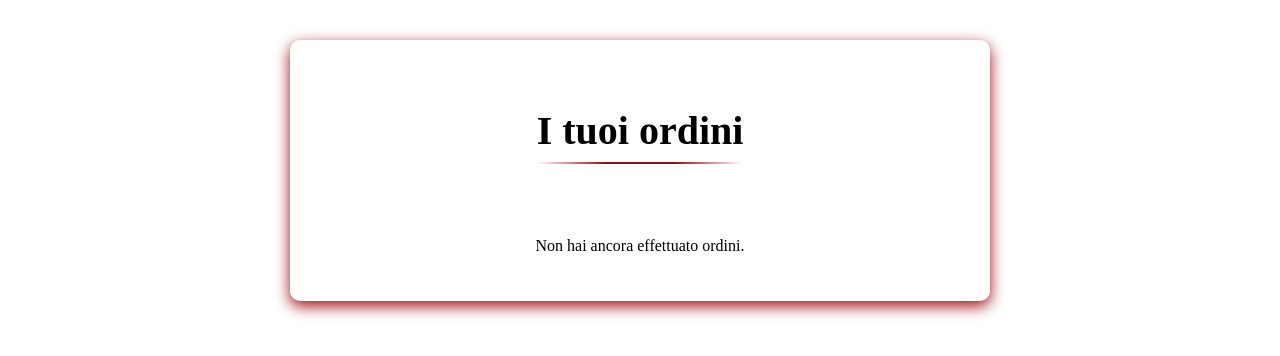
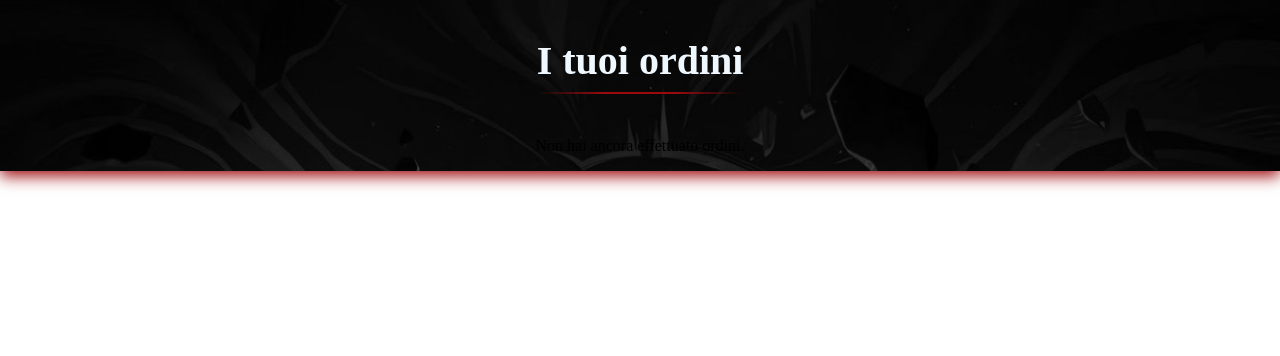
Before and after one commit to develhope/FS34-Team2-Project2, a React (Vite) app in the folder Progetto2/: page /ordini in a window 1280 px wide. Shown: the top 356 px of the page. Built offline with nearby package versions, Linux system fonts and the light colour scheme; a web font is replaced by a local one.

Commit message:
iniziato styling sezione i miei ordini

```diff
--- a/Progetto2/src/Login.jsx
+++ b/Progetto2/src/Login.jsx
@@ -46,6 +46,7 @@ export default function Login() {
             name="email"
             placeholder="Inserisci la tua email"
             onChange={handleChange}
+            required
           />
           <input
             className="input"
@@ -53,6 +54,7 @@ export default function Login() {
             name="password"
             placeholder="Inserisci la tua password"
             onChange={handleChange}
+            required
           />
 
           <button className="form-btn">Login</button>
--- a/Progetto2/src/Register.jsx
+++ b/Progetto2/src/Register.jsx
@@ -66,6 +66,7 @@ export default function Registrazione() {
               name="nome"
               placeholder="Inserisci il tuo nome"
               onChange={handleChange}
+              required
             />
             <input
               className="input"
@@ -73,6 +74,7 @@ export default function Registrazione() {
               name="cognome"
               placeholder="Inserisci il tuo cognome"
               onChange={handleChange}
+              required
             />
             <input
               className="input"
@@ -80,6 +82,7 @@ export default function Registrazione() {
               name="email"
               placeholder="Inserisci la tua email"
               onChange={handleChange}
+              required
             />
             <input
               className="input"
@@ -87,6 +90,7 @@ export default function Registrazione() {
               name="password"
               placeholder="Inserisci la tua password"
               onChange={handleChange}
+              required
             />
             <button className="form-btn">Crea l'account</button>
           </form>
--- a/Progetto2/src/index.css
+++ b/Progetto2/src/index.css
@@ -421,6 +421,7 @@
 
 /*End Form Login Style*/
 .titolo-ordini {
+  color: aliceblue;
   font-size: 40px;
   text-align: center;
   --header-color: var(--white);
@@ -447,22 +448,18 @@
   background: var(--decor-line-color);
 }
 .ordini-container {
+  background-image: url(/src/assets/footer-background.jpeg);
+  background-repeat: no-repeat;
+  background-size: cover;
   width: 100%;
-  max-width: 700px;
-  margin: 40px auto;
-  background-color: #fff;
   box-shadow: #9d0a0e 0px 5px 15px;
-  border-radius: 10px;
-  box-sizing: border-box;
-  padding: 30px;
   display: flex;
   flex-direction: column;
-  gap: 30px;
   align-items: center;
 }
 
 .ordine-card {
-  width: 100%;
+  width: 50%;
   background-color: #f9f9f9;
   border-radius: 10px;
   padding: 20px;
@@ -470,6 +467,7 @@
   display: flex;
   flex-direction: column;
   gap: 10px;
+  margin-bottom: 20px;
 }
 
 .ordine-card h2 {
```
Lines whose indentation alone changed are shown as unchanged.
